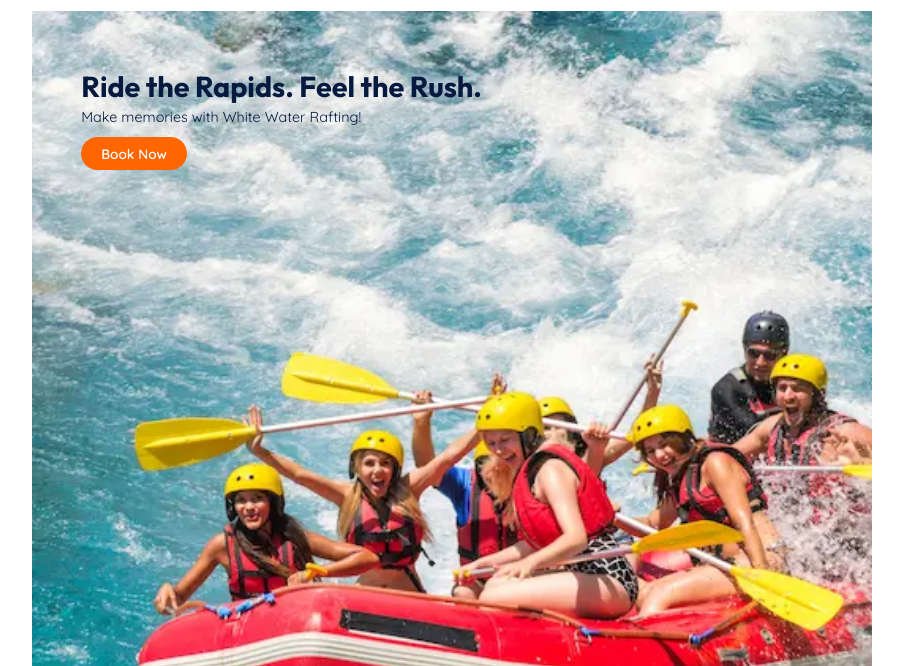
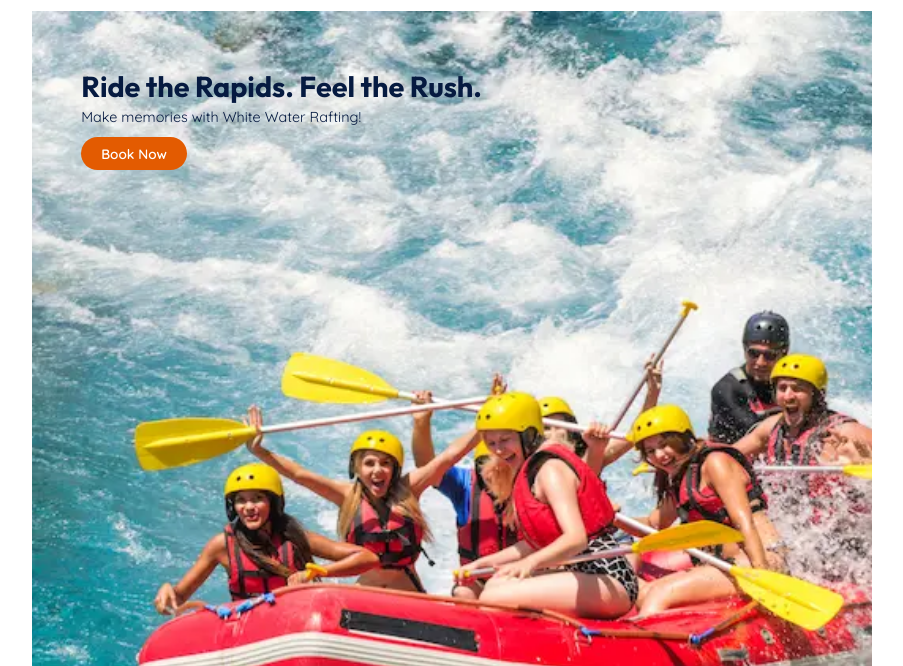
Before and after one commit to agravaineladdaran/wdd130, a plain HTML site: page wwr/index.html in a window 1280 px wide. Shown: the part 134-800 px from the top of the page, without its empty margins (204-1107 px from the left). Drawn offline with Linux system fonts and the light colour scheme.

Commit message:
update color

```diff
--- a/wwr/styles/rafting.css
+++ b/wwr/styles/rafting.css
@@ -508,7 +508,7 @@ textarea {
     margin-top: 0.3rem; /* button hugs the paragraph */
 }
 .btn {
-    background: #ff6600;
+    background: #e35b01;
     color: white;
     padding: 8px 20px;
     border-radius: 25px;
```
